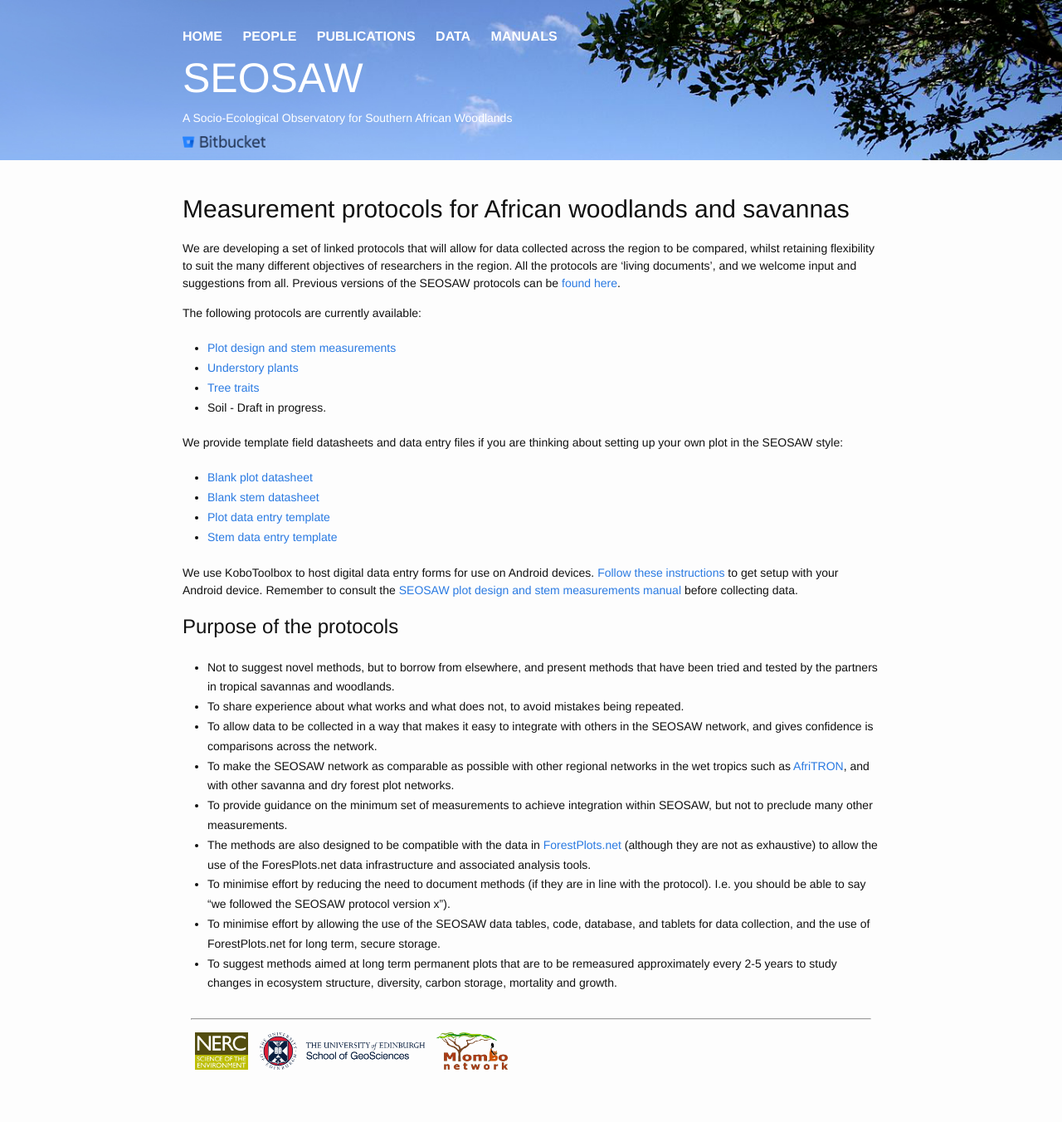
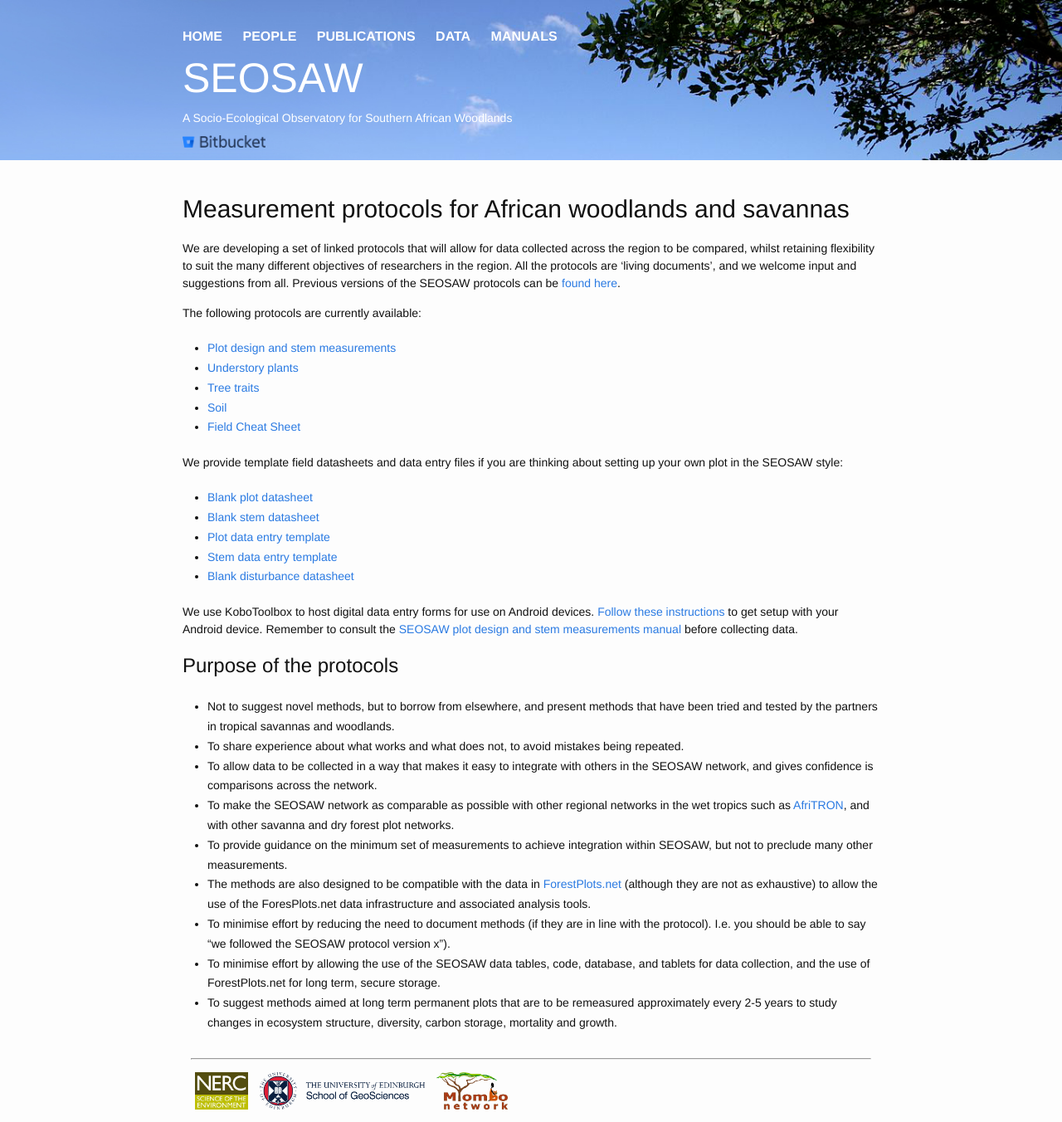
Before and after one commit to seosaw/seosaw.github.io, a Jekyll site: the page built from manuals.md, in a window 1280 px wide. Shown: the whole page at 83% size. Built offline with Jekyll 4.4.1, drawn with Linux system fonts in a browser that asks for light colours; nearby versions of some CDN libraries; our own code applies the rules of GitHub Pages for plain Markdown files; before the commit the page ends 1304 px from its top, so only the background shows below that.

Commit message:
Updated manual page to include soil manual and field cheat sheet.

```diff
--- a/manuals.md
+++ b/manuals.md
@@ -11,11 +11,14 @@ The following protocols are currently available:
 * [Plot design and stem measurements][1]
 * [Understory plants][2]
 * [Tree traits][3]
-* Soil - Draft in progress.
+* [Soil][4]
+* [Field Cheat Sheet][5]
 
 [1]: https://bitbucket.org/miombo/seosaw/raw/master/doc/manuals/field_manual/versions/seosaw_field_manual_latest.pdf
 [2]: https://bitbucket.org/miombo/seosaw/raw/master/doc/manuals/understory_manual/versions/seosaw_understory_manual_latest.pdf
 [3]: https://bitbucket.org/miombo/seosaw/raw/master/doc/manuals/traits_manual/versions/seosaw_traits_manual_latest.pdf
+[4]: https://bitbucket.org/miombo/seosaw/raw/master/doc/manuals/soil_manual/Versions/soil_protocol_latest.pdf
+[5]: https://bitbucket.org/miombo/seosaw/raw/master/doc/manuals/cheat_sheet/Versions/cheat_sheet_latest.pdf
 
 We provide template field datasheets and data entry files if you are thinking about setting up your own plot in the SEOSAW style:
 
@@ -23,6 +26,7 @@ We provide template field datasheets and data entry files if you are thinking ab
 * [Blank stem datasheet](https://bitbucket.org/miombo/seosaw/raw/master/doc/forms/field_sheets/versions/stem/blank_stem_latest.pdf)
 * [Plot data entry template](https://bitbucket.org/miombo/seosaw/raw/master/doc/forms/data_templates/versions/plot/plot_data_template_latest.csv)
 * [Stem data entry template](https://bitbucket.org/miombo/seosaw/raw/master/doc/forms/data_templates/versions/stem/stem_data_template_latest.csv)
+* [Blank disturbance datasheet](https://bitbucket.org/miombo/seosaw/raw/master/doc/forms/field_sheets/versions/disturbance/Disturbance_questions_latest.pdf)
 
 We use KoboToolbox to host digital data entry forms for use on Android devices. [Follow these instructions](https://bitbucket.org/miombo/seosaw/raw/master/doc/forms/odk/filling_forms.txt) to get setup with your Android device. Remember to consult the [SEOSAW plot design and stem measurements manual][1] before collecting data.
 
```
